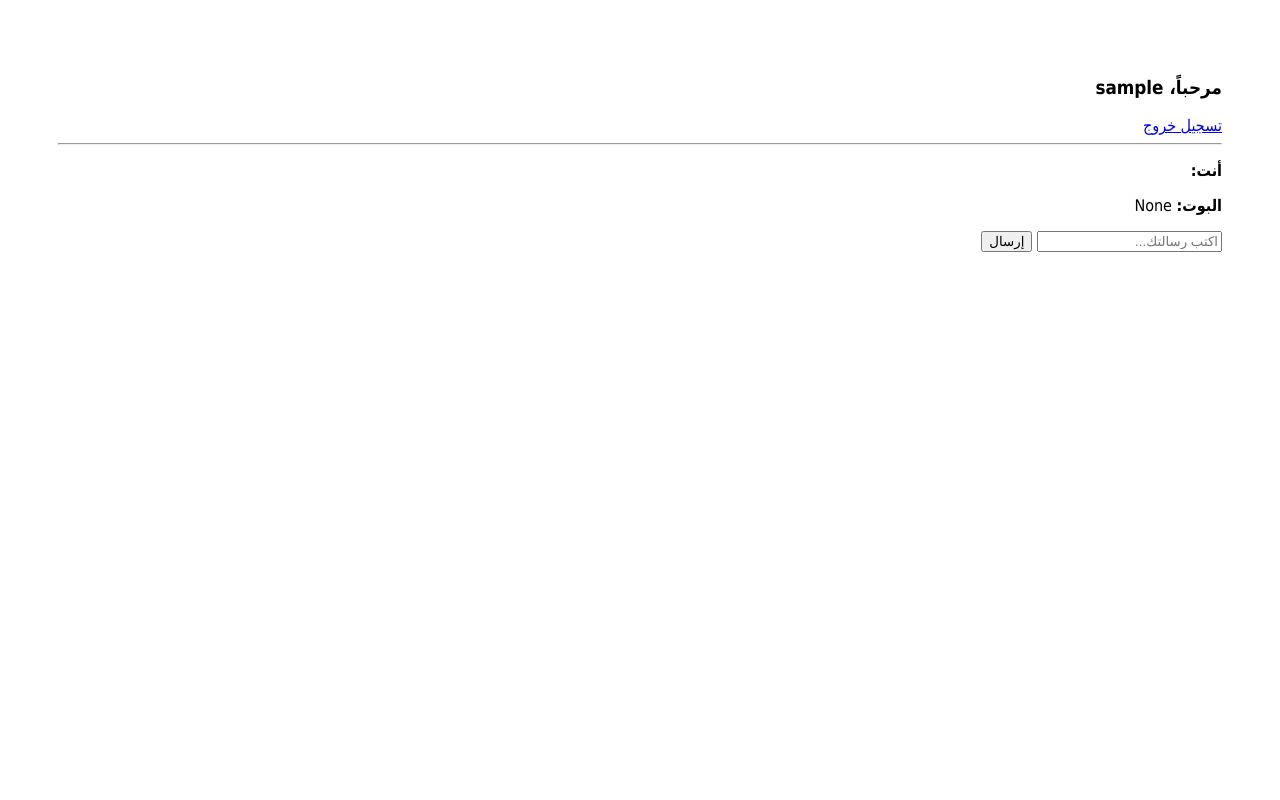
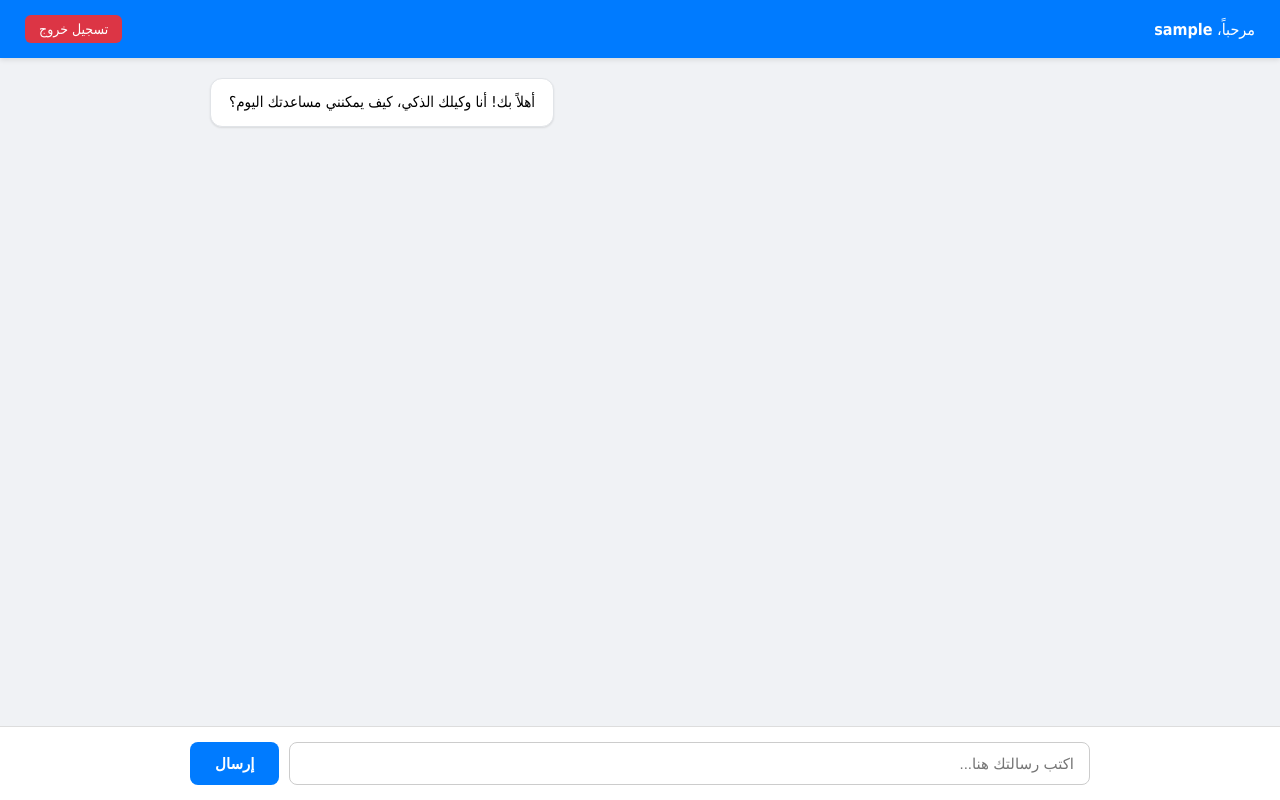
Before and after one commit to masadirq88-cyber/my-ai-backend, a Flask app: page /chat in a window 1280 px wide. Run offline with Flask 3, Linux system fonts and the light colour scheme; the visitor is signed in with stand-in values (Sample User, id 1).

Commit message:
update chat ui to full screen layout

```diff
--- a/templates/chat.html
+++ b/templates/chat.html
@@ -1,17 +1,48 @@
+
 <!DOCTYPE html>
 <html lang="ar" dir="rtl">
-<head><meta charset="UTF-8"><title>شات</title></head>
-<body style="font-family:Tahoma; padding:50px;">
-    <h3>مرحباً، {{ username }}</h3>
-    <a href="/logout">تسجيل خروج</a>
-    <hr>
-    <div>
-        <p><b>أنت:</b> {{ request.form.message }}</p>
-        <p><b>البوت:</b> {{ response }}</p>
+<head>
+    <meta charset="UTF-8">
+    <title>شات الذكاء الاصطناعي</title>
+    <style>
+        * { box-sizing: border-box; }
+        body { font-family: Tahoma, sans-serif; background: #f0f2f5; margin: 0; display: flex; flex-direction: column; height: 100vh; }
+        .chat-header { background: #007bff; color: white; padding: 15px 25px; display: flex; justify-content: space-between; align-items:
+center; box-shadow: 0 2px 5px rgba(0,0,0,0.1); }
+        .chat-messages { flex: 1; padding: 20px; overflow-y: auto; display: flex; flex-direction: column; gap: 15px; max-width: 900px;
+width: 100%; margin: 0 auto; }
+        .message { padding: 12px 18px; border-radius: 12px; max-width: 75%; word-wrap: break-word; line-height: 1.5; font-size: 15px; }
+        .user-msg { background: #dcf8c6; align-self: flex-start; box-shadow: 0 1px 2px rgba(0,0,0,0.1); }
+        .bot-msg { background: #ffffff; border: 1px solid #e1e4e8; align-self: flex-end; box-shadow: 0 1px 2px rgba(0,0,0,0.1); }
+        .chat-input-area { background: white; padding: 15px; border-top: 1px solid #ddd; display: flex; justify-content: center; }
+        .chat-form { display: flex; max-width: 900px; width: 100%; gap: 10px; }
+        .chat-form input { flex: 1; padding: 12px 15px; border: 1px solid #ccc; border-radius: 8px; outline: none; font-size: 15px; }
+        .chat-form button { background: #007bff; color: white; border: none; padding: 0 25px; border-radius: 8px; cursor: pointer;
+font-size: 15px; font-weight: bold; }
+        .chat-form button:hover { background: #0056b3; }
+        .logout-btn { color: white; text-decoration: none; font-size: 14px; background: #dc3545; padding: 6px 14px; border-radius: 6px; }
+        .logout-btn:hover { background: #b02a37; }
+    </style>
+</head>
+<body>
+    <div class="chat-header">
+        <span>مرحباً، <b>{{ username }}</b></span>
+        <a href="/logout" class="logout-btn">تسجيل خروج</a>
     </div>
-    <form method="POST">
-        <input type="text" name="message" placeholder="اكتب رسالتك..." required>
-        <button type="submit">إرسال</button>
-    </form>
+
+    <div class="chat-messages">
+        <div class="message bot-msg">أهلاً بك! أنا وكيلك الذكي، كيف يمكنني مساعدتك اليوم؟</div>
+        {% if response %}
+            <div class="message user-msg"><b>أنت:</b> {{ user_message }}</div>
+            <div class="message bot-msg"><b>Gemini:</b> {{ response }}</div>
+        {% endif %}
+    </div>
+
+    <div class="chat-input-area">
+        <form class="chat-form" method="POST">
+            <input type="text" name="message" placeholder="اكتب رسالتك هنا..." required autocomplete="off">
+            <button type="submit">إرسال</button>
+        </form>
+    </div>
 </body>
 </html>
```
